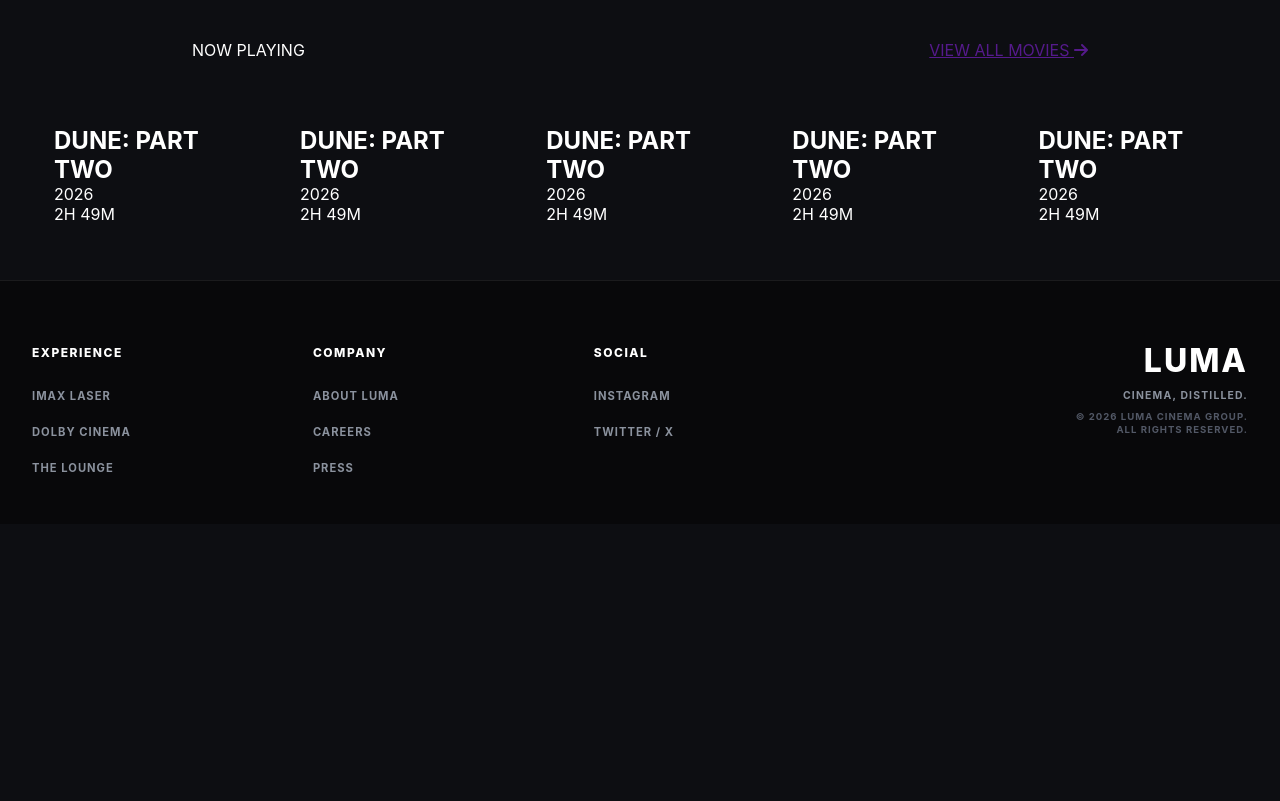
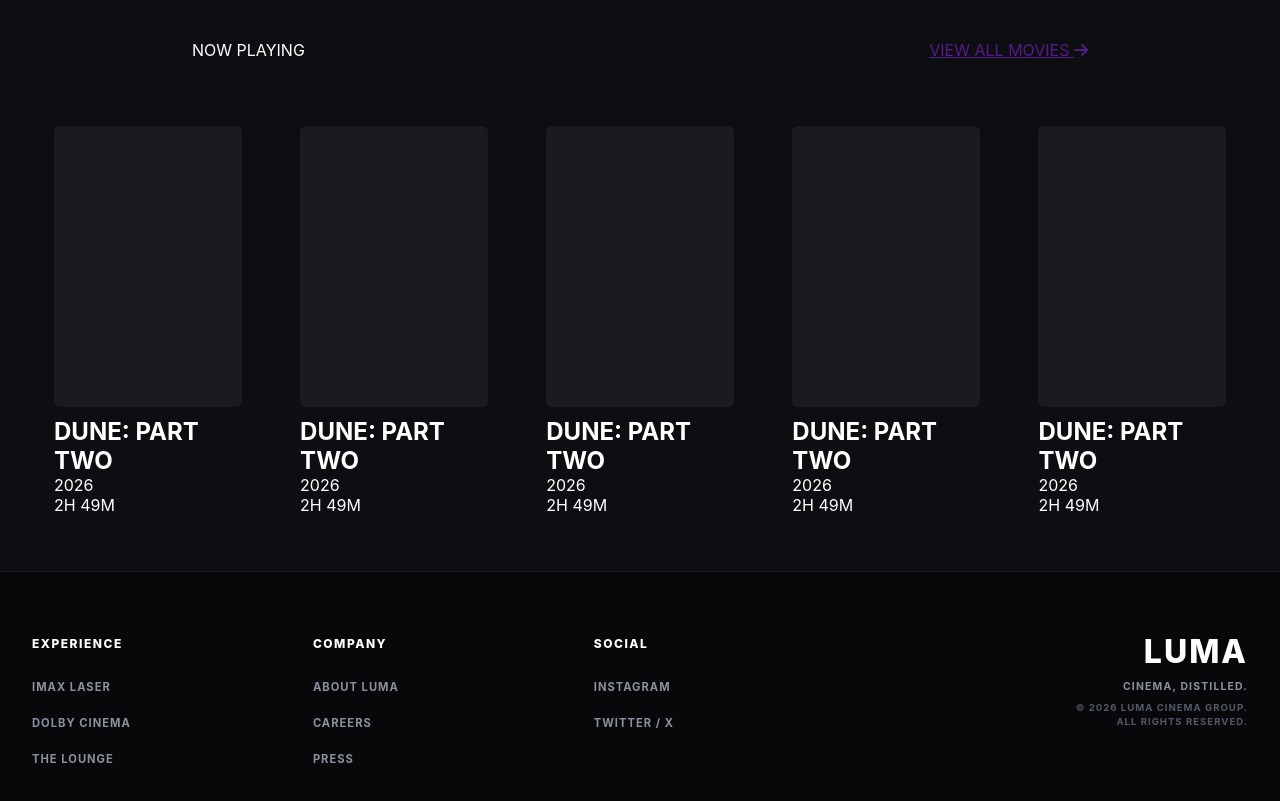
Before and after one commit to Mo2men-Be3der74/Cinema-Ticket-Booking, a plain HTML site: page index.html in a window 1280 px wide. Shown: the part 900-1701 px from the top of the page. Before the commit the page ends 1424 px from the top, so only its background shows below. Drawn offline with Linux system fonts and the light colour scheme.

Commit message:
fixing stylesheet paths and adding movie card styles

```diff
--- a/index.html
+++ b/index.html
@@ -4,12 +4,12 @@
       <meta charset="UTF-8">
       <meta name="viewport" content="width=device-width, initial-scale=1.0">
       <title>Home</title>
-      <link rel="stylesheet" href="/style/index.css">
+      <link rel="stylesheet" href="../style/index.css">
+      <link rel="stylesheet" href="../style/base.css">
       <link rel="stylesheet" href="https://cdnjs.cloudflare.com/ajax/libs/font-awesome/6.5.1/css/all.min.css" />
       <link rel="preconnect" href="https://fonts.googleapis.com">
       <link rel="preconnect" href="https://fonts.gstatic.com" crossorigin>
       <link href="https://fonts.googleapis.com/css2?family=Inter:ital,opsz,wght@0,14..32,100..900;1,14..32,100..900&family=Plus+Jakarta+Sans:ital,wght@0,200..800;1,200..800&display=swap" rel="stylesheet">
-      <link rel="stylesheet" href="/style/base.css">
 </head>
 <body>
 <header class="site-header">
--- a/style/index.css
+++ b/style/index.css
@@ -173,3 +173,16 @@ input[type="radio"]:hover + label {
       justify-content: center;
       gap: 5%;
 }
+
+.movie-list .movie-card {
+      width: 100%;
+      height: 100%;
+}
+
+.movie-list .movie-card .poster {
+      aspect-ratio: 2 / 3;
+      margin-bottom: 10px;
+      background-color: var(--color-secondary-bg);
+      border-radius: 6px;
+      transition: all 0.2s ease;
+}
```
